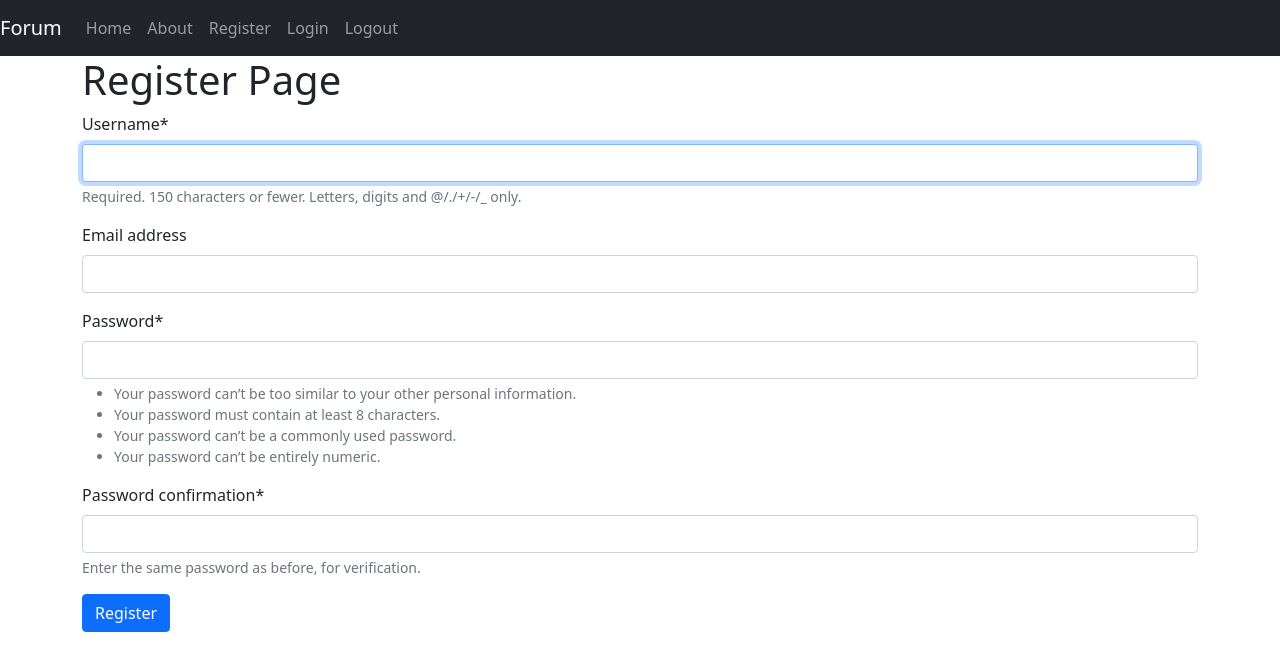
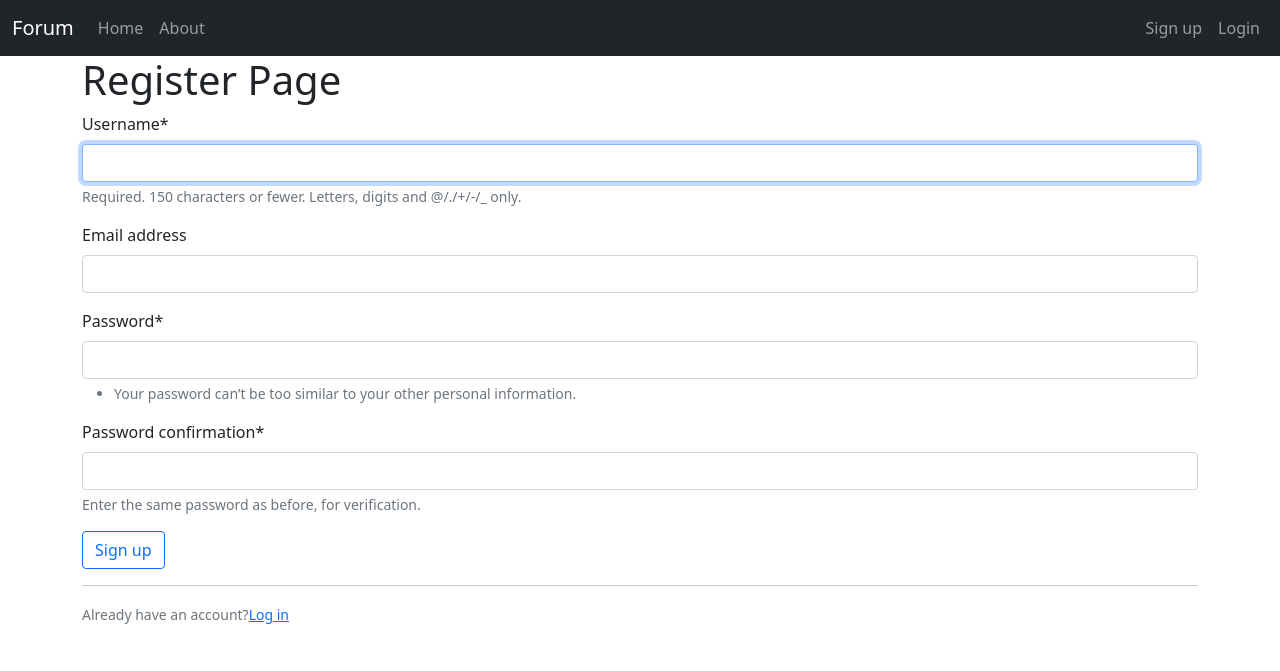
Before and after one commit to ZhukoVN/forum_prj, a Django app: page /register in a window 1280 px wide. Shown: the top 671 px of the page. Run offline with Django 4.2, Linux system fonts and the light colour scheme; some libraries are stand-ins or nearby versions.

Commit message:
save changes

```diff
--- a/service/urls.py
+++ b/service/urls.py
@@ -6,7 +6,7 @@ urlpatterns = [
     #path('', include('django.contrib.auth.urls')),
     path('register', views.RegisterForm.as_view(), name='register'),
     path('login/', auth_views.LoginView.as_view(template_name = 'login.html'), name='login'),
-    path('logout/', auth_views.LogoutView.as_view(), name='logout'),
+    path('logout/', auth_views.LogoutView.as_view(template_name = 'logout.html'), name='logout'),
     path('', views.PostsView.as_view(), name='index'),
     path('post/<int:pk>', views.DetailPostsView.as_view(), name='detail_post'),
     path('create_post', views.CreatePostView.as_view(), name='create_post'),
--- a/service/views.py
+++ b/service/views.py
@@ -3,6 +3,7 @@ from service.models import Post, Comment
 from django.views.generic import ListView, DetailView, CreateView, UpdateView, DeleteView
 from .forms import PostForm, CommentForm, UserRegisterForm
 from django.urls import reverse_lazy
+from django.contrib.auth.decorators import login_required
 
 def index(req):
     return render(req, 'index.html')
--- a/templates/about.html
+++ b/templates/about.html
@@ -1,5 +1,6 @@
 {% extends 'index.html' %}
 {% block content %}
     <h1>About</h1>
+    <p>{{user.username}}</p>
 
 {% endblock %}
--- a/templates/login.html
+++ b/templates/login.html
@@ -8,4 +8,8 @@
         {{ form|crispy }}
         <button class="btn btn-primary">Log in</button>
     </form>
+    <hr>
+    <small class="text-muted">
+        Not registered yet?<a href="{% url 'register' %}">Sign up</a>
+    </small>
 {% endblock %}
--- a/templates/navbar.html
+++ b/templates/navbar.html
@@ -1,4 +1,5 @@
 <nav class="navbar navbar-expand-lg navbar-dark bg-dark">
+  <div class="container-fluid">
     <a class="navbar-brand" href="#">Forum</a>
     <button class="navbar-toggler" type="button" data-toggle="collapse" data-target="#navbarNavAltMarkup" aria-controls="navbarNavAltMarkup" aria-expanded="false" aria-label="Toggle navigation">
       <span class="navbar-toggler-icon"></span>
@@ -7,9 +8,17 @@
       <div class="navbar-nav">
         <a class="nav-item nav-link" href="{% url 'index' %}">Home</a>
         <a class="nav-item nav-link" href="{% url 'about' %}">About</a>
-        <a class="nav-item nav-link" href="{% url 'register' %}">Register</a>
-        <a class="nav-item nav-link" href="{% url 'login' %}">Login</a>
-        <a class="nav-item nav-link" href="{% url 'logout' %}">Logout</a>
       </div>
     </div>
-  </nav>
+
+    <div class="navbar-nav navbar-right">
+      {% if user.is_authenticated %}
+        <a class="nav-item nav-link" href="{% url 'logout' %}">Logout</a>
+        <a class="nav-item nav-link" >{{user.username}}</a>
+      {% else %}
+        <a class="nav-item nav-link" href="{% url 'register' %}">Sign up</a>
+        <a class="nav-item nav-link" href="{% url 'login' %}">Login</a>
+      {% endif %}
+    </div>
+  </div>
+</nav>
--- a/templates/register.html
+++ b/templates/register.html
@@ -6,6 +6,10 @@
     <form method="POST">
         {% csrf_token %}
         {{ form|crispy }}
-        <button class="btn btn-primary">Register</button>
+        <button class="btn btn-outline-primary">Sign up</button>
     </form>
+    <hr>
+    <small class="text-muted">
+        Already have an account?<a href="{% url 'login' %}">Log in</a>
+    </small>
 {% endblock %}
```
Also changed, not shown: forum_prj/settings.py (+10 -10 lines), templates/logout.html (added, +8 -0 lines).
